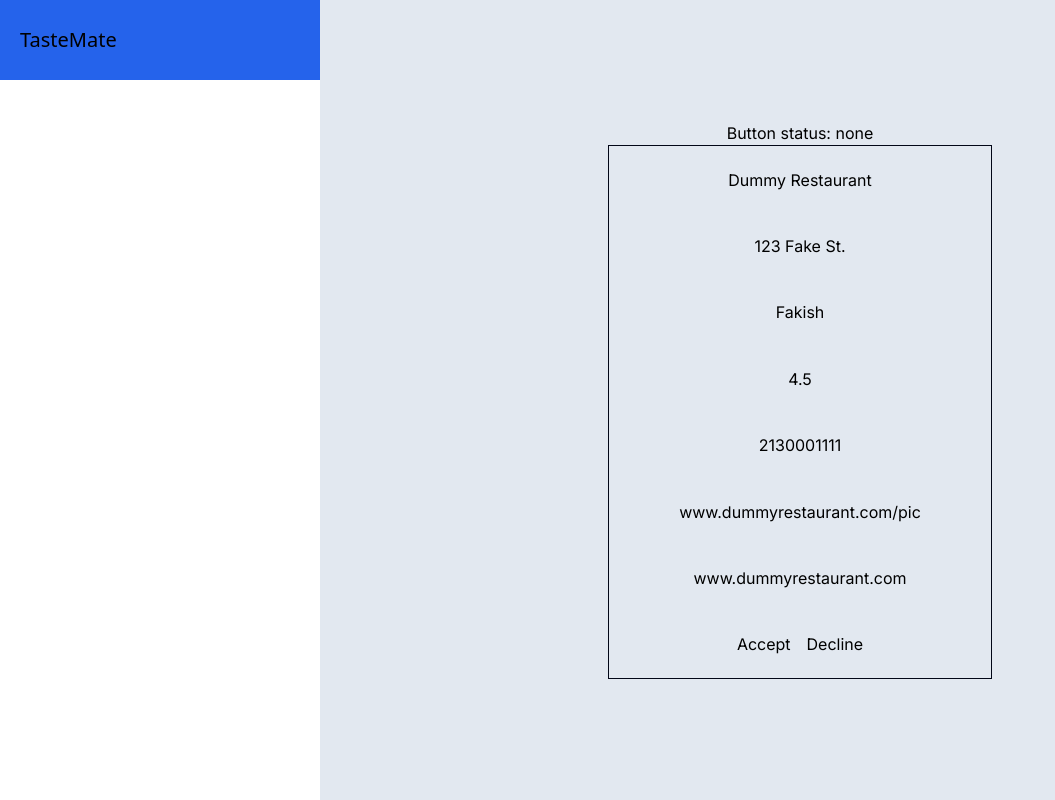
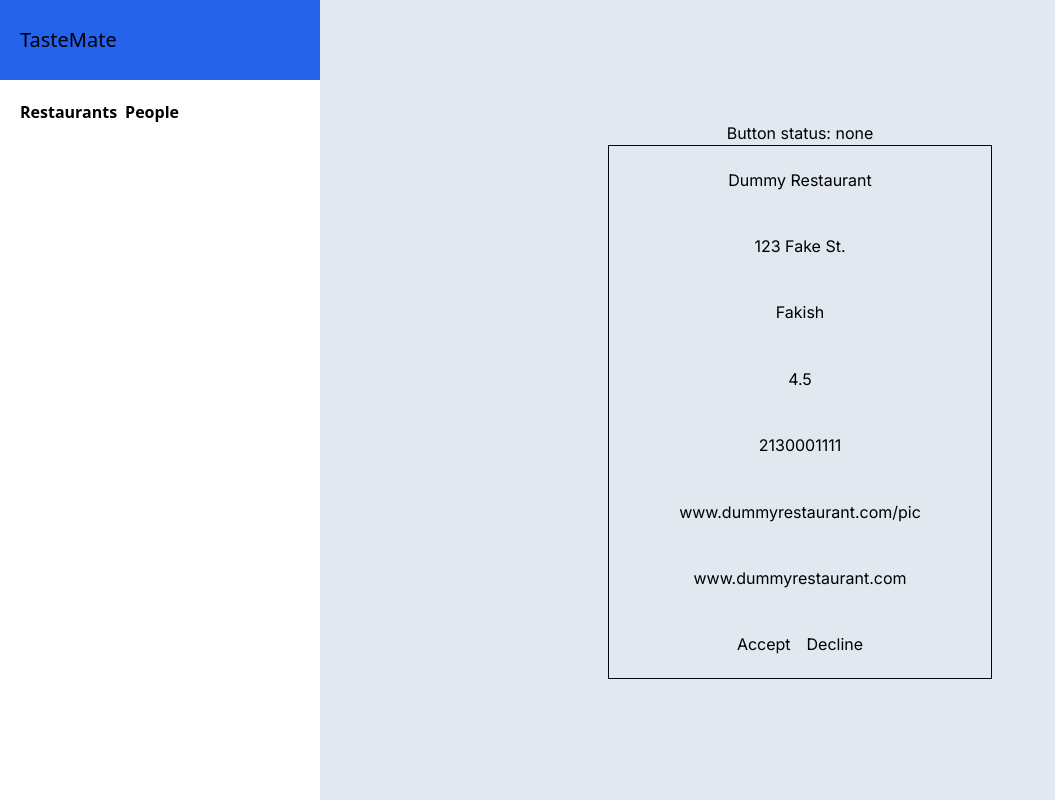
Before and after one commit to clairenguyen/tastemate, a Next.js app in the folder frontend/: page / in a window 1280 px wide. Shown: the whole page, without its empty margins (0-1055 px from the left). Built offline with nearby package versions, Linux system fonts and the light colour scheme.

Commit message:
Prettify the App
- Add `components` directory
- Remove default Next.js design and begin creating main page design

```diff
--- a/frontend/src/components/MatchList.tsx
+++ b/frontend/src/components/MatchList.tsx
@@ -8,6 +8,16 @@ export default function MatchList() {
                     </h1>
                 </div>
             </div>
+            <div className="text-black">
+                <div className="p-5">
+                    <a className="pr-2">
+                        <b>Restaurants</b>
+                    </a>
+                    <a>
+                        <b>People</b>
+                    </a>
+                </div>
+            </div>
         </div>
     )
 }
```
Also changed, not shown: 1 other file (tests, documents, lock files or other folders).
